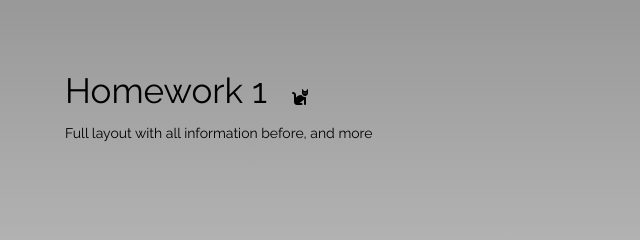
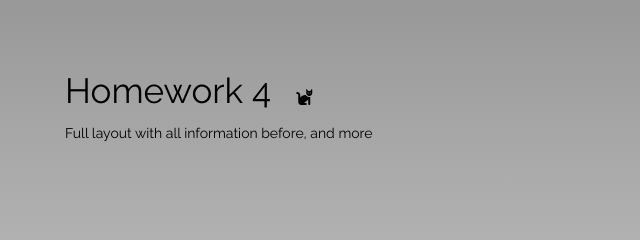
Before and after one commit to NewAlexey/TeachMeSkills, a plain HTML site: page index.html in a window 1280 px wide. Shown: the part 230-470 px from the top of the page, 0-640 px from the left. Drawn offline with Linux system fonts and the light colour scheme.

Commit message:
update githubpage

```diff
--- a/index.html
+++ b/index.html
@@ -28,7 +28,7 @@
 			</div>
 			<div class="div-line">
 				<div class="div-homework-4">
-					<span class="span-with-homework">Homework 1</span>
+					<span class="span-with-homework">Homework 4</span>
 					<a href="Homework 4/index.html" target="_blank"><i class="fas fa-cat fa-class"></i></a>
 					<p class="p-with-information">Full layout with all information before, and more</p>
 				</div>
```
